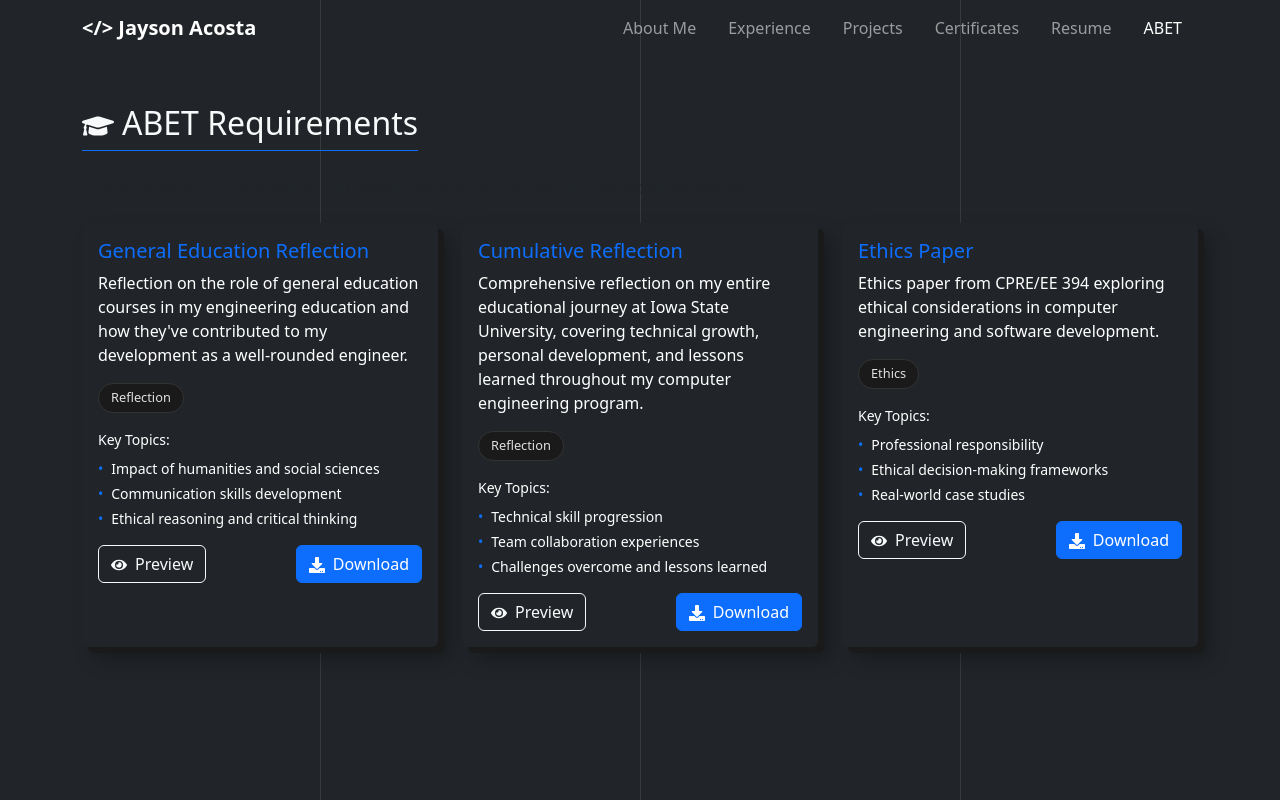
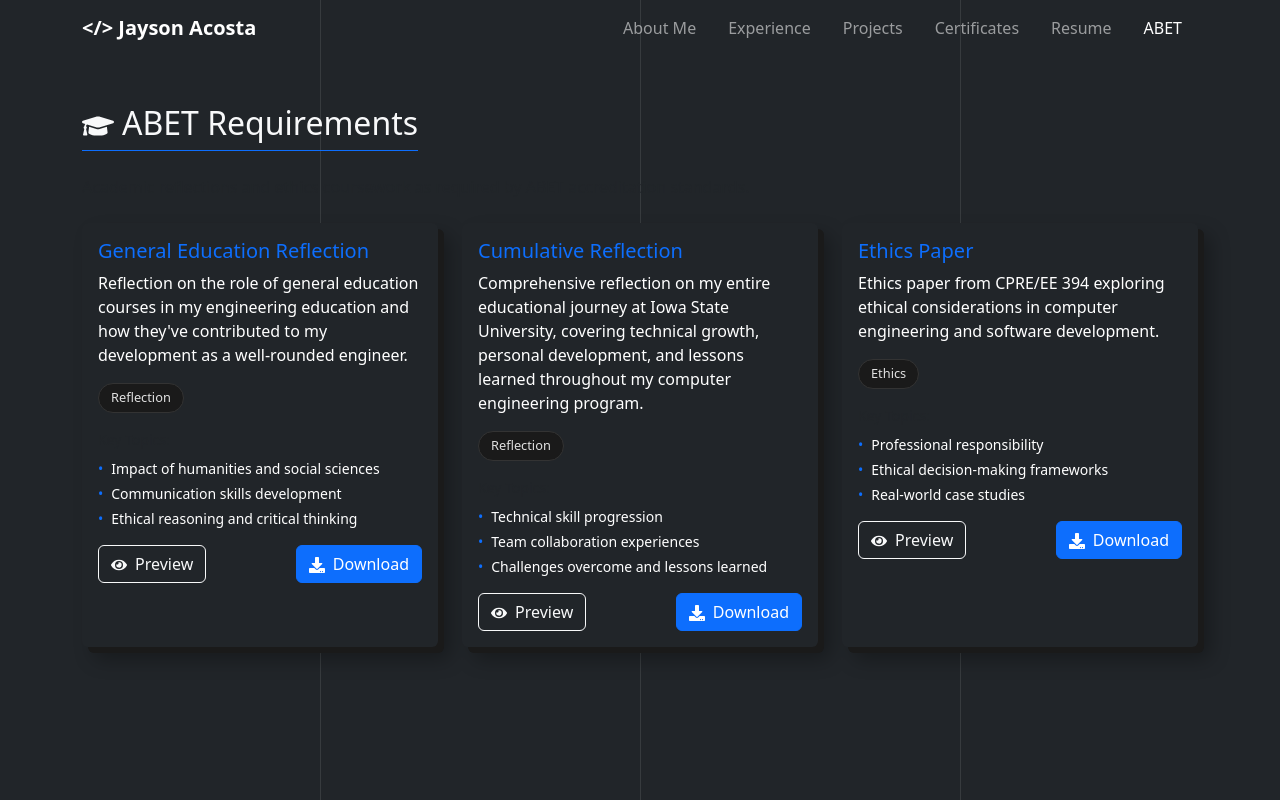
Before and after one commit to jacosta57/portfolio, a Next.js app: page /abet in a window 1280 px wide. Built offline with nearby package versions, Linux system fonts and the light colour scheme.

Commit message:
Fixed ABET page, added general education reflection

```diff
--- a/src/app/abet/page.tsx
+++ b/src/app/abet/page.tsx
@@ -22,8 +22,8 @@ export default function ABETPage() {
     ...abetJSON[key as keyof typeof abetJSON],
   }));
 
-  const openModal = (document: ABETDocument) => {
-    setSelectedDocument(document);
+  const openModal = (abetDocument: ABETDocument) => {
+    setSelectedDocument(abetDocument);
     document.body.style.overflow = "hidden";
   };
 
@@ -65,7 +65,7 @@ export default function ABETPage() {
                 </div>
 
                 <div className="mb-3">
-                  <small className="d-block mb-2">Key Topics:</small>
+                  <small className="text-muted d-block mb-2">Key Topics:</small>
                   <ul className="list-unstyled small">
                     {document.highlights.slice(0, 3).map((highlight, index) => (
                       <li key={index} className="mb-1">
```
Also changed, not shown: 1 other file (tests, documents, lock files or other folders).
